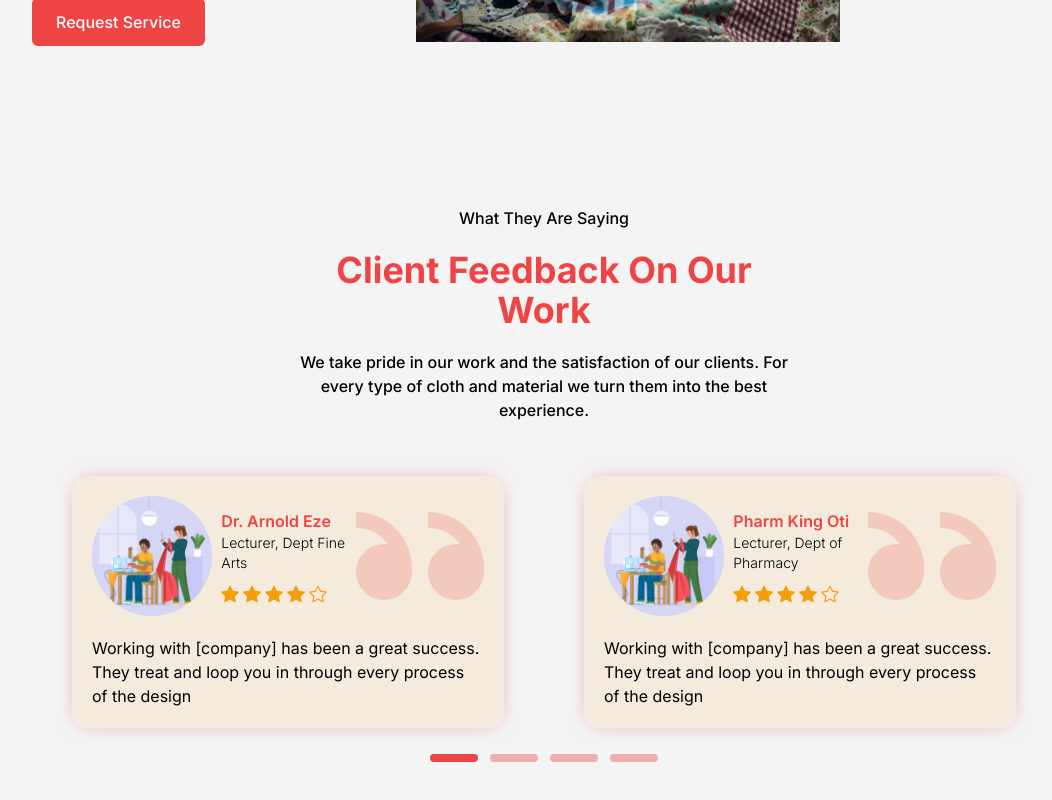
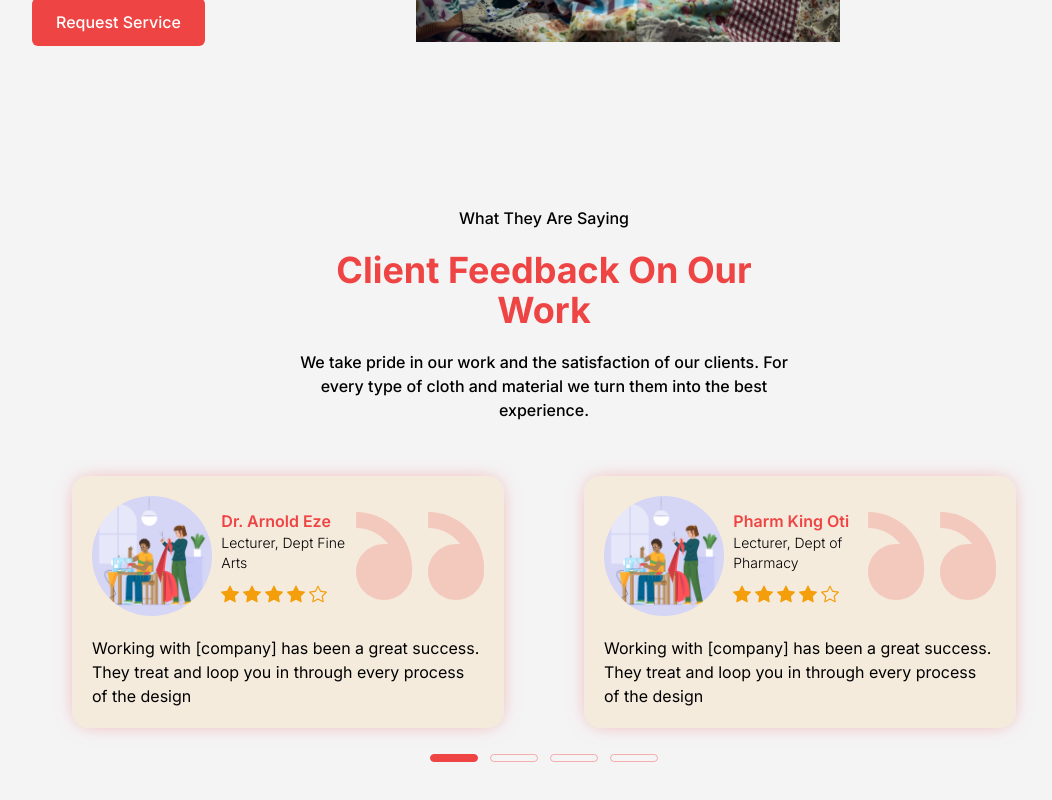
Before and after one commit to mmesomasaint/hulksmasher, a Next.js app: page / in a window 1280 px wide. Shown: the part 3074-3874 px from the top of the page, without its empty margins (96-1148 px from the left). Built offline with nearby package versions, Linux system fonts and the light colour scheme.

Commit message:
Fix: border and bg

```diff
--- a/app/components/review.tsx
+++ b/app/components/review.tsx
@@ -84,8 +84,8 @@ function Review({ reviews }: ReviewNodeType) {
         {pairedReviews.map((pair, id) => (
           <div
             key={pair[0].name}
-            className={`w-12 h-2 ${
-              activePair === id ? 'bg-red-500' : 'bg-red-500/40'
+            className={`w-12 h-2 border ${
+              activePair === id ? 'bg-red-500 border-red-500' : 'border-red-500/40'
             } rounded-2xl`}
             onClick={(e) => pairHandler(id)}
           />
```
